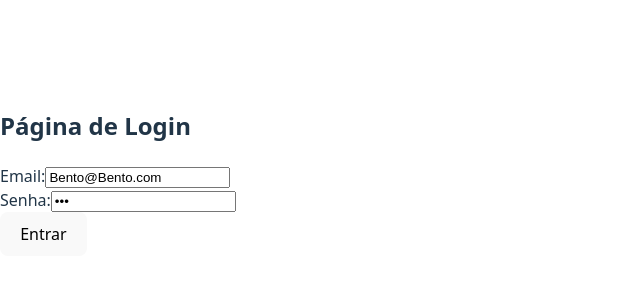
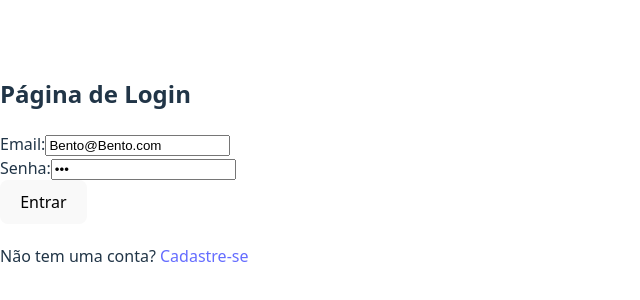
Before and after one commit to Cry199/Linktree-clone-Full-Stack, a React (Vite) app in the folder linktreeclone-frontend/: page / in a window 1280 px wide. Shown: the part 228-528 px from the top of the page, without its empty margins (0-640 px from the left). Built offline with nearby package versions, Linux system fonts and the light colour scheme.

Commit message:
Adds signup link and styles login page
Improves the login page's user experience by providing a direct link to the registration page for new users. Also applies basic styling to center and limit the width of the login form for better presentation.

```diff
--- a/linktreeclone-frontend/src/features/auth/pages/LoginPage.jsx
+++ b/linktreeclone-frontend/src/features/auth/pages/LoginPage.jsx
@@ -1,6 +1,6 @@
 import React, { useState } from 'react';
-import { useNavigate } from 'react-router-dom';
-import { useAuth } from '../../../context/AuthContext';
+import { useNavigate, Link } from 'react-router-dom';
+import { useAuth } from '../../../context/AuthContext'
 
 const LoginPage = () => {
   const [email, setEmail] = useState('Bento@Bento.com');
@@ -23,7 +23,7 @@ const LoginPage = () => {
   };
 
   return (
-    <div>
+    <div style={{ maxWidth: '400px', margin: '50px auto' }}>
       <h2>Página de Login</h2>
       <form onSubmit={handleSubmit}>
         <div>
@@ -47,6 +47,10 @@ const LoginPage = () => {
         <button type="submit">Entrar</button>
       </form>
       {error && <p style={{ color: 'red' }}>{error}</p>}
+
+      <p style={{ textAlign: 'center', marginTop: '20px' }}>
+        Não tem uma conta? <Link to="/signup">Cadastre-se</Link>
+      </p>
     </div>
   );
 };
```
